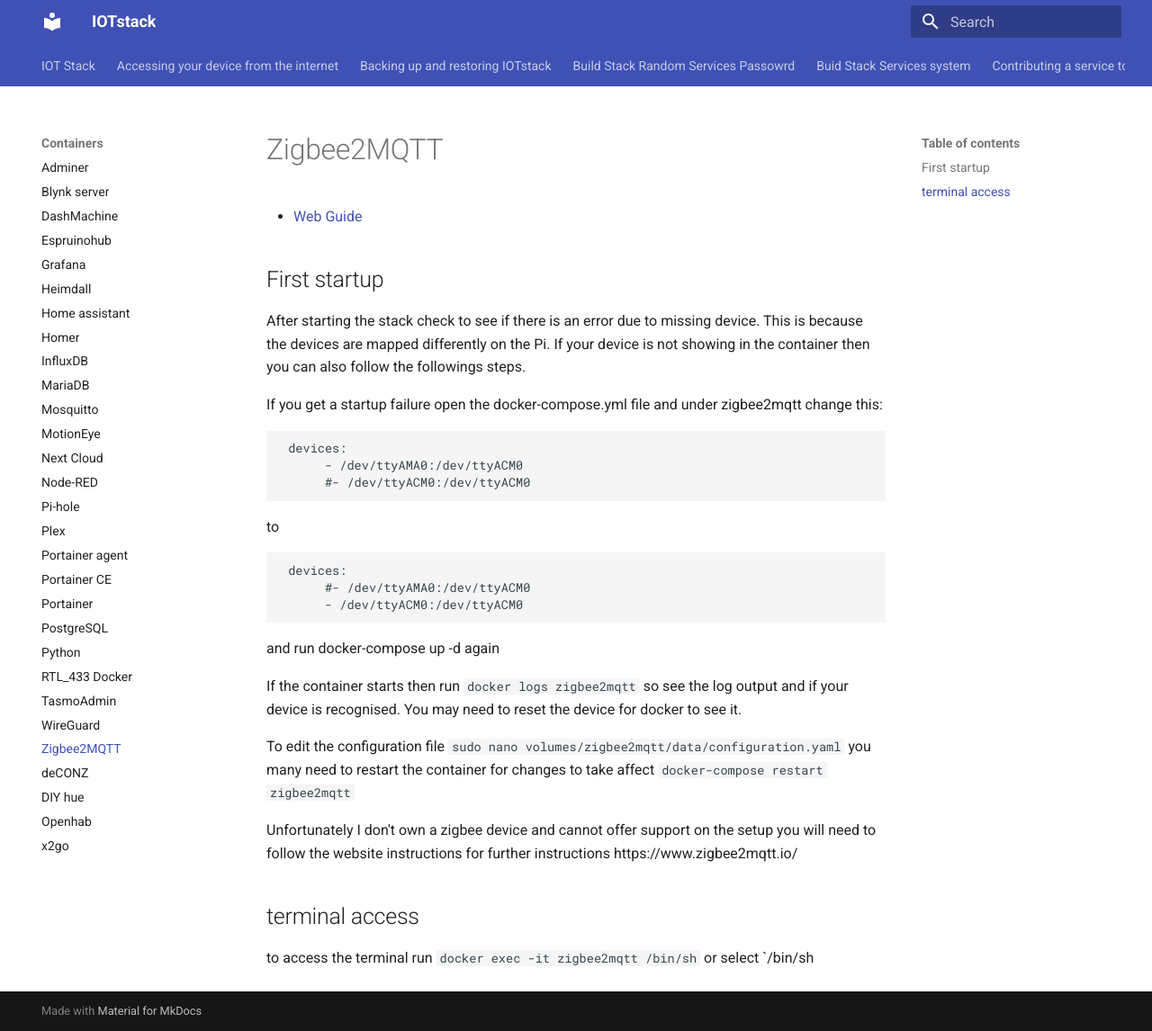
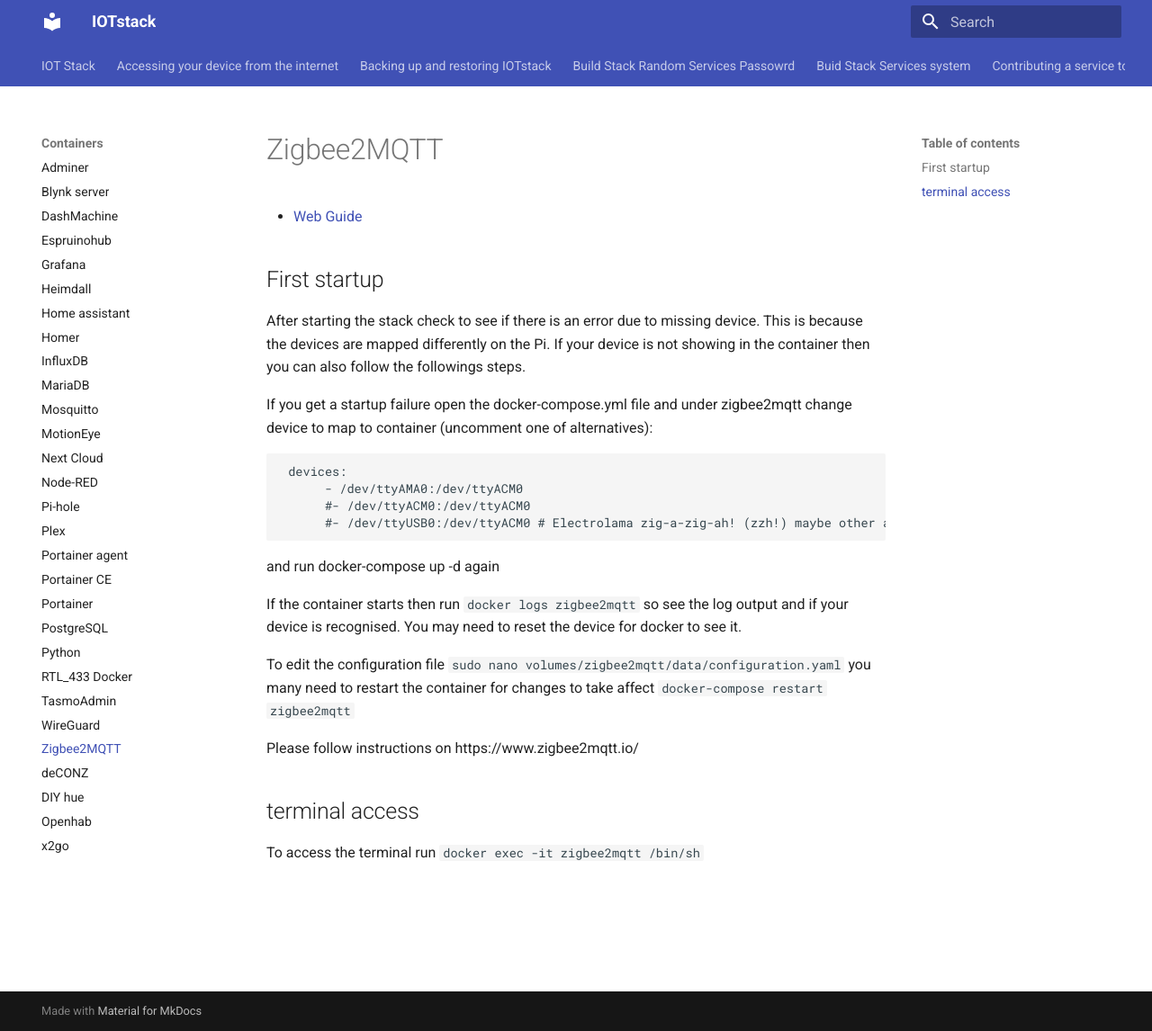
Before and after one commit to gcgarner/IOTstack, an MkDocs documentation site: the page built from docs/Containers/Zigbee2MQTT.md, in a window 1280 px wide and 1146 px high. Shown: the whole window at 90% size. Built offline with MkDocs 1.6.1 and Material for MkDocs 9.7.7, drawn with Linux system fonts in a browser that asks for light colours.

Commit message:
Updated zigbee2mqtt container documentation

````diff
--- a/docs/Containers/Zigbee2MQTT.md
+++ b/docs/Containers/Zigbee2MQTT.md
@@ -5,20 +5,13 @@
 
 After starting the stack check to see if there is an error due to missing device. This is because the devices are mapped differently on the Pi. If your device is not showing in the container then you can also follow the followings steps.
 
-If you get a startup failure open the docker-compose.yml file and under zigbee2mqtt change this:
+If you get a startup failure open the docker-compose.yml file and under zigbee2mqtt change device to map to container (uncomment one of alternatives):
 
 ```yml
  devices:
       - /dev/ttyAMA0:/dev/ttyACM0
       #- /dev/ttyACM0:/dev/ttyACM0
-```
-
-to
-
-```yml
- devices:
-      #- /dev/ttyAMA0:/dev/ttyACM0
-      - /dev/ttyACM0:/dev/ttyACM0
+      #- /dev/ttyUSB0:/dev/ttyACM0 # Electrolama zig-a-zig-ah! (zzh!) maybe other as well
 ```
 
 and run docker-compose up -d again
@@ -27,8 +20,8 @@
 
 To edit the configuration file `sudo nano volumes/zigbee2mqtt/data/configuration.yaml` you many need to restart the container for changes to take affect `docker-compose restart zigbee2mqtt`
 
-Unfortunately I don't own a zigbee device and cannot offer support on the setup you will need to follow the website instructions for further instructions https://www.zigbee2mqtt.io/
+Please follow instructions on https://www.zigbee2mqtt.io/
 
 ## terminal access
 
-to access the terminal run `docker exec -it zigbee2mqtt /bin/sh` or select `/bin/sh
+To access the terminal run `docker exec -it zigbee2mqtt /bin/sh`
````
